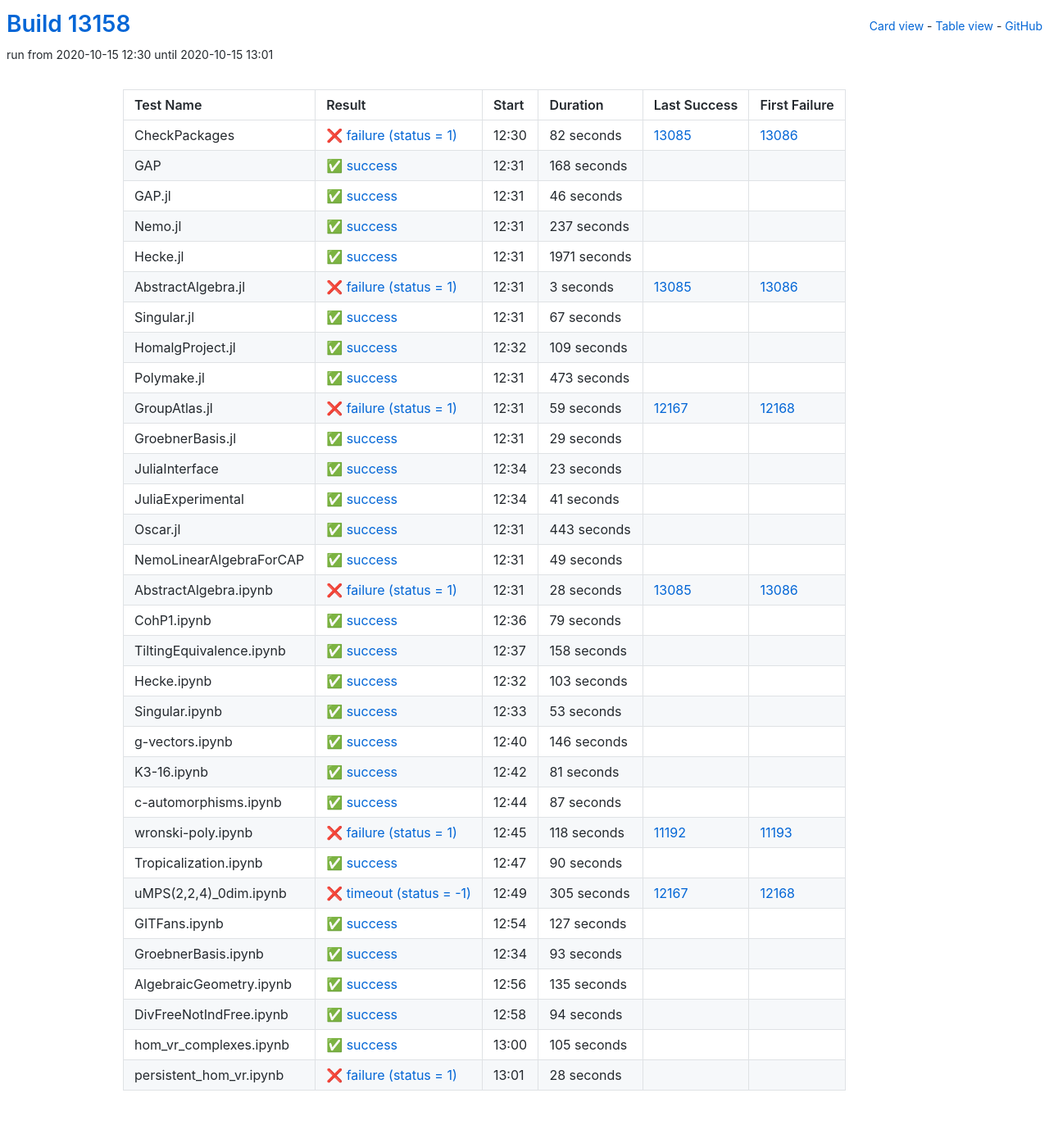
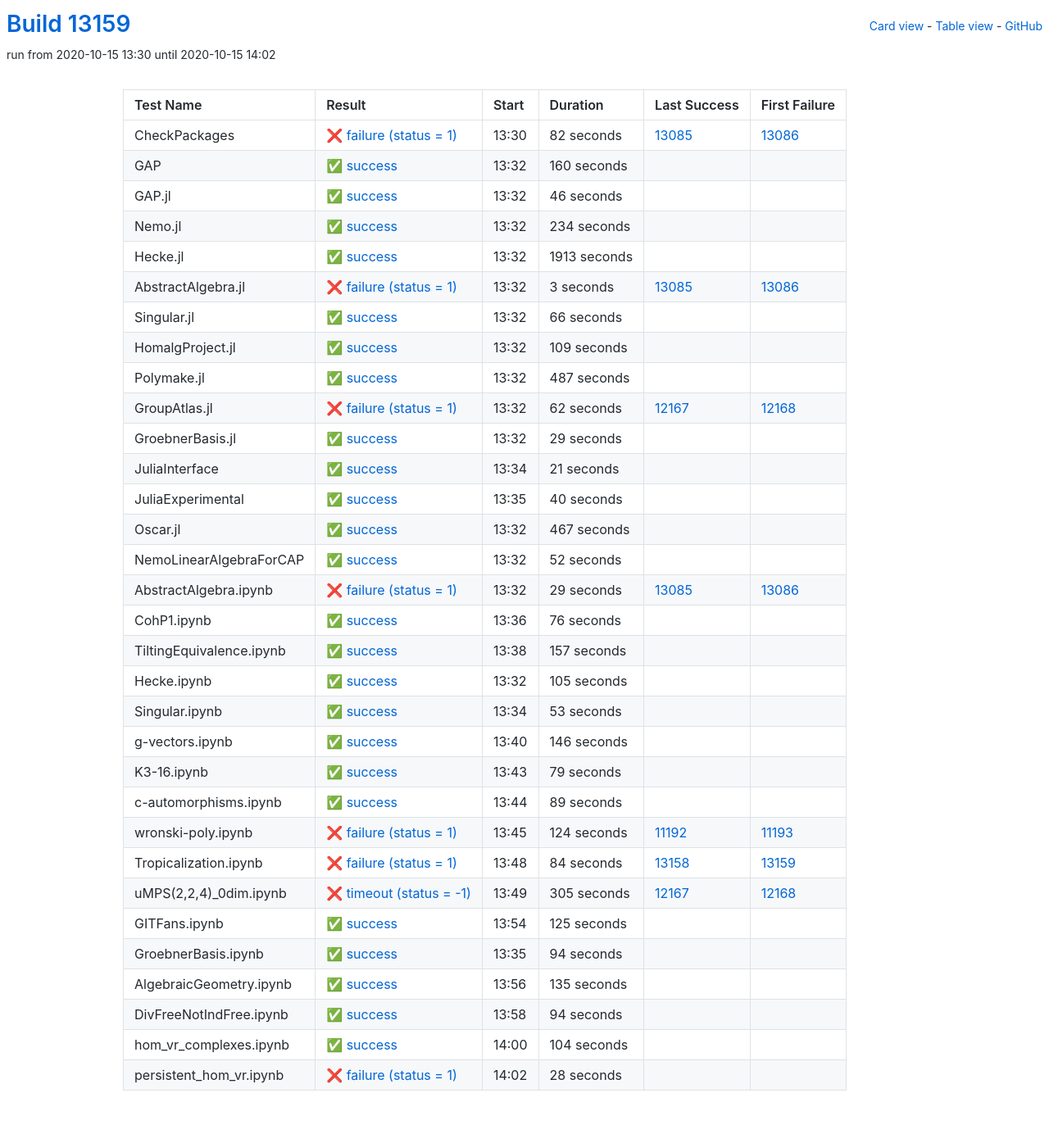
Before and after one commit to oscar-system/oscar-ci-status, a Jekyll site: the page built from table.html, in a window 1280 px wide. Shown: the whole page at 82% size. Built offline with Jekyll 4.4.1, drawn with Linux system fonts in a browser that asks for light colours.

Commit message:
Build #13159

```diff
--- a/_data/ci.yml
+++ b/_data/ci.yml
@@ -1,6 +1,6 @@
 ---
-build: 13158
-build_url: https://oscarci.mathematik.uni-kl.de/job/oscar/13158/
+build: 13159
+build_url: https://oscarci.mathematik.uni-kl.de/job/oscar/13159/
 job: oscar
 organization: oscar-system
 repo: oscar-ci-status
@@ -8,8 +8,8 @@ repourl: https://github.com/oscar-system/oscar-ci-status
 tests:
 - name: CheckPackages
   id: checkpackages
-  log: https://oscarci.mathematik.uni-kl.de/job/oscar/13158/artifact/logs/build-13158/CheckPackages.log
-  start: 2020-10-15 12:30
+  log: https://oscarci.mathematik.uni-kl.de/job/oscar/13159/artifact/logs/build-13159/CheckPackages.log
+  start: 2020-10-15 13:30
   success: false
   exitcode: 1
   status: failure
@@ -20,20 +20,20 @@ tests:
   first_failure_url: https://oscarci.mathematik.uni-kl.de/job/oscar/13086/
 - name: GAP
   id: gap
-  log: https://oscarci.mathematik.uni-kl.de/job/oscar/13158/artifact/logs/build-13158/GAP.log
-  start: 2020-10-15 12:31
+  log: https://oscarci.mathematik.uni-kl.de/job/oscar/13159/artifact/logs/build-13159/GAP.log
+  start: 2020-10-15 13:32
   success: true
   exitcode: 0
   status: success
-  duration: 168
+  duration: 160
   last_success: false
   last_success_url:
   first_failure: false
   first_failure_url:
 - name: GAP.jl
   id: gap-jl
-  log: https://oscarci.mathematik.uni-kl.de/job/oscar/13158/artifact/logs/build-13158/GAP.jl.log
-  start: 2020-10-15 12:31
+  log: https://oscarci.mathematik.uni-kl.de/job/oscar/13159/artifact/logs/build-13159/GAP.jl.log
+  start: 2020-10-15 13:32
   success: true
   exitcode: 0
   status: success
@@ -44,32 +44,32 @@ tests:
   first_failure_url:
 - name: Nemo.jl
   id: nemo-jl
-  log: https://oscarci.mathematik.uni-kl.de/job/oscar/13158/artifact/logs/build-13158/Nemo.jl.log
-  start: 2020-10-15 12:31
+  log: https://oscarci.mathematik.uni-kl.de/job/oscar/13159/artifact/logs/build-13159/Nemo.jl.log
+  start: 2020-10-15 13:32
   success: true
   exitcode: 0
   status: success
-  duration: 237
+  duration: 234
   last_success: false
   last_success_url:
   first_failure: false
   first_failure_url:
 - name: Hecke.jl
   id: hecke-jl
-  log: https://oscarci.mathematik.uni-kl.de/job/oscar/13158/artifact/logs/build-13158/Hecke.jl.log
-  start: 2020-10-15 12:31
+  log: https://oscarci.mathematik.uni-kl.de/job/oscar/13159/artifact/logs/build-13159/Hecke.jl.log
+  start: 2020-10-15 13:32
   success: true
   exitcode: 0
   status: success
-  duration: 1971
+  duration: 1913
   last_success: false
   last_success_url:
   first_failure: false
   first_failure_url:
 - name: AbstractAlgebra.jl
   id: abstractalgebra-jl
-  log: https://oscarci.mathematik.uni-kl.de/job/oscar/13158/artifact/logs/build-13158/AbstractAlgebra.jl.log
-  start: 2020-10-15 12:31
+  log: https://oscarci.mathematik.uni-kl.de/job/oscar/13159/artifact/logs/build-13159/AbstractAlgebra.jl.log
+  start: 2020-10-15 13:32
   success: false
   exitcode: 1
   status: failure
@@ -80,20 +80,20 @@ tests:
   first_failure_url: https://oscarci.mathematik.uni-kl.de/job/oscar/13086/
 - name: Singular.jl
   id: singular-jl
-  log: https://oscarci.mathematik.uni-kl.de/job/oscar/13158/artifact/logs/build-13158/Singular.jl.log
-  start: 2020-10-15 12:31
+  log: https://oscarci.mathematik.uni-kl.de/job/oscar/13159/artifact/logs/build-13159/Singular.jl.log
+  start: 2020-10-15 13:32
   success: true
   exitcode: 0
   status: success
-  duration: 67
+  duration: 66
   last_success: false
   last_success_url:
   first_failure: false
   first_failure_url:
 - name: HomalgProject.jl
   id: homalgproject-jl
-  log: https://oscarci.mathematik.uni-kl.de/job/oscar/13158/artifact/logs/build-13158/HomalgProject.jl.log
-  start: 2020-10-15 12:32
+  log: https://oscarci.mathematik.uni-kl.de/job/oscar/13159/artifact/logs/build-13159/HomalgProject.jl.log
+  start: 2020-10-15 13:32
   success: true
   exitcode: 0
   status: success
@@ -104,32 +104,32 @@ tests:
   first_failure_url:
 - name: Polymake.jl
   id: polymake-jl
-  log: https://oscarci.mathematik.uni-kl.de/job/oscar/13158/artifact/logs/build-13158/Polymake.jl.log
-  start: 2020-10-15 12:31
+  log: https://oscarci.mathematik.uni-kl.de/job/oscar/13159/artifact/logs/build-13159/Polymake.jl.log
+  start: 2020-10-15 13:32
   success: true
   exitcode: 0
   status: success
-  duration: 473
+  duration: 487
   last_success: false
   last_success_url:
   first_failure: false
   first_failure_url:
 - name: GroupAtlas.jl
   id: groupatlas-jl
-  log: https://oscarci.mathematik.uni-kl.de/job/oscar/13158/artifact/logs/build-13158/GroupAtlas.jl.log
-  start: 2020-10-15 12:31
+  log: https://oscarci.mathematik.uni-kl.de/job/oscar/13159/artifact/logs/build-13159/GroupAtlas.jl.log
+  start: 2020-10-15 13:32
   success: false
   exitcode: 1
   status: failure
-  duration: 59
+  duration: 62
   last_success: 12167
   last_success_url: https://oscarci.mathematik.uni-kl.de/job/oscar/12167/
   first_failure: 12168
   first_failure_url: https://oscarci.mathematik.uni-kl.de/job/oscar/12168/
 - name: GroebnerBasis.jl
   id: groebnerbasis-jl
-  log: https://oscarci.mathematik.uni-kl.de/job/oscar/13158/artifact/logs/build-13158/GroebnerBasis.jl.log
-  start: 2020-10-15 12:31
+  log: https://oscarci.mathematik.uni-kl.de/job/oscar/13159/artifact/logs/build-13159/GroebnerBasis.jl.log
+  start: 2020-10-15 13:32
   success: true
   exitcode: 0
   status: success
@@ -140,104 +140,104 @@ tests:
   first_failure_url:
 - name: JuliaInterface
   id: juliainterface
-  log: https://oscarci.mathematik.uni-kl.de/job/oscar/13158/artifact/logs/build-13158/JuliaInterface.log
-  start: 2020-10-15 12:34
+  log: https://oscarci.mathematik.uni-kl.de/job/oscar/13159/artifact/logs/build-13159/JuliaInterface.log
+  start: 2020-10-15 13:34
   success: true
   exitcode: 0
   status: success
-  duration: 23
+  duration: 21
   last_success: false
   last_success_url:
   first_failure: false
   first_failure_url:
 - name: JuliaExperimental
   id: juliaexperimental
-  log: https://oscarci.mathematik.uni-kl.de/job/oscar/13158/artifact/logs/build-13158/JuliaExperimental.log
-  start: 2020-10-15 12:34
+  log: https://oscarci.mathematik.uni-kl.de/job/oscar/13159/artifact/logs/build-13159/JuliaExperimental.log
+  start: 2020-10-15 13:35
   success: true
   exitcode: 0
   status: success
-  duration: 41
+  duration: 40
   last_success: false
   last_success_url:
   first_failure: false
   first_failure_url:
 - name: Oscar.jl
   id: oscar-jl
-  log: https://oscarci.mathematik.uni-kl.de/job/oscar/13158/artifact/logs/build-13158/Oscar.jl.log
-  start: 2020-10-15 12:31
+  log: https://oscarci.mathematik.uni-kl.de/job/oscar/13159/artifact/logs/build-13159/Oscar.jl.log
+  start: 2020-10-15 13:32
   success: true
   exitcode: 0
   status: success
-  duration: 443
+  duration: 467
   last_success: false
   last_success_url:
   first_failure: false
   first_failure_url:
 - name: NemoLinearAlgebraForCAP
   id: nemolinearalgebraforcap
-  log: https://oscarci.mathematik.uni-kl.de/job/oscar/13158/artifact/logs/build-13158/NemoLinearAlgebraForCAP.log
-  start: 2020-10-15 12:31
+  log: https://oscarci.mathematik.uni-kl.de/job/oscar/13159/artifact/logs/build-13159/NemoLinearAlgebraForCAP.log
+  start: 2020-10-15 13:32
   success: true
   exitcode: 0
   status: success
-  duration: 49
+  duration: 52
   last_success: false
   last_success_url:
   first_failure: false
   first_failure_url:
 - name: AbstractAlgebra.ipynb
   id: abstractalgebra-ipynb
-  log: https://oscarci.mathematik.uni-kl.de/job/oscar/13158/artifact/logs/build-13158/AbstractAlgebra.ipynb.log
-  start: 2020-10-15 12:31
+  log: https://oscarci.mathematik.uni-kl.de/job/oscar/13159/artifact/logs/build-13159/AbstractAlgebra.ipynb.log
+  start: 2020-10-15 13:32
   success: false
   exitcode: 1
   status: failure
-  duration: 28
+  duration: 29
   last_success: 13085
   last_success_url: https://oscarci.mathematik.uni-kl.de/job/oscar/13085/
   first_failure: 13086
   first_failure_url: https://oscarci.mathematik.uni-kl.de/job/oscar/13086/
 - name: CohP1.ipynb
   id: cohp1-ipynb
-  log: https://oscarci.mathematik.uni-kl.de/job/oscar/13158/artifact/logs/build-13158/CohP1.ipynb.log
-  start: 2020-10-15 12:36
+  log: https://oscarci.mathematik.uni-kl.de/job/oscar/13159/artifact/logs/build-13159/CohP1.ipynb.log
+  start: 2020-10-15 13:36
   success: true
   exitcode: 0
   status: success
-  duration: 79
+  duration: 76
   last_success: false
   last_success_url:
   first_failure: false
   first_failure_url:
 - name: TiltingEquivalence.ipynb
   id: tiltingequivalence-ipynb
-  log: https://oscarci.mathematik.uni-kl.de/job/oscar/13158/artifact/logs/build-13158/TiltingEquivalence.ipynb.log
-  start: 2020-10-15 12:37
+  log: https://oscarci.mathematik.uni-kl.de/job/oscar/13159/artifact/logs/build-13159/TiltingEquivalence.ipynb.log
+  start: 2020-10-15 13:38
   success: true
   exitcode: 0
   status: success
-  duration: 158
+  duration: 157
   last_success: false
   last_success_url:
   first_failure: false
   first_failure_url:
 - name: Hecke.ipynb
   id: hecke-ipynb
-  log: https://oscarci.mathematik.uni-kl.de/job/oscar/13158/artifact/logs/build-13158/Hecke.ipynb.log
-  start: 2020-10-15 12:32
+  log: https://oscarci.mathematik.uni-kl.de/job/oscar/13159/artifact/logs/build-13159/Hecke.ipynb.log
+  start: 2020-10-15 13:32
   success: true
   exitcode: 0
   status: success
-  duration: 103
+  duration: 105
   last_success: false
   last_success_url:
   first_failure: false
   first_failure_url:
 - name: Singular.ipynb
   id: singular-ipynb
-  log: https://oscarci.mathematik.uni-kl.de/job/oscar/13158/artifact/logs/build-13158/Singular.ipynb.log
-  start: 2020-10-15 12:33
+  log: https://oscarci.mathematik.uni-kl.de/job/oscar/13159/artifact/logs/build-13159/Singular.ipynb.log
+  start: 2020-10-15 13:34
   success: true
   exitcode: 0
   status: success
@@ -248,8 +248,8 @@ tests:
   first_failure_url:
 - name: g-vectors.ipynb
   id: g-vectors-ipynb
-  log: https://oscarci.mathematik.uni-kl.de/job/oscar/13158/artifact/logs/build-13158/g-vectors.ipynb.log
-  start: 2020-10-15 12:40
+  log: https://oscarci.mathematik.uni-kl.de/job/oscar/13159/artifact/logs/build-13159/g-vectors.ipynb.log
+  start: 2020-10-15 13:40
   success: true
   exitcode: 0
   status: success
@@ -260,56 +260,56 @@ tests:
   first_failure_url:
 - name: K3-16.ipynb
   id: k3-16-ipynb
-  log: https://oscarci.mathematik.uni-kl.de/job/oscar/13158/artifact/logs/build-13158/K3-16.ipynb.log
-  start: 2020-10-15 12:42
+  log: https://oscarci.mathematik.uni-kl.de/job/oscar/13159/artifact/logs/build-13159/K3-16.ipynb.log
+  start: 2020-10-15 13:43
   success: true
   exitcode: 0
   status: success
-  duration: 81
+  duration: 79
   last_success: false
   last_success_url:
   first_failure: false
   first_failure_url:
 - name: c-automorphisms.ipynb
   id: c-automorphisms-ipynb
-  log: https://oscarci.mathematik.uni-kl.de/job/oscar/13158/artifact/logs/build-13158/c-automorphisms.ipynb.log
-  start: 2020-10-15 12:44
+  log: https://oscarci.mathematik.uni-kl.de/job/oscar/13159/artifact/logs/build-13159/c-automorphisms.ipynb.log
+  start: 2020-10-15 13:44
   success: true
   exitcode: 0
   status: success
-  duration: 87
+  duration: 89
   last_success: false
   last_success_url:
   first_failure: false
   first_failure_url:
 - name: wronski-poly.ipynb
   id: wronski-poly-ipynb
-  log: https://oscarci.mathematik.uni-kl.de/job/oscar/13158/artifact/logs/build-13158/wronski-poly.ipynb.log
-  start: 2020-10-15 12:45
+  log: https://oscarci.mathematik.uni-kl.de/job/oscar/13159/artifact/logs/build-13159/wronski-poly.ipynb.log
+  start: 2020-10-15 13:45
   success: false
   exitcode: 1
   status: failure
-  duration: 118
+  duration: 124
   last_success: 11192
   last_success_url: https://oscarci.mathematik.uni-kl.de/job/oscar/11192/
   first_failure: 11193
   first_failure_url: https://oscarci.mathematik.uni-kl.de/job/oscar/11193/
 - name: Tropicalization.ipynb
   id: tropicalization-ipynb
-  log: https://oscarci.mathematik.uni-kl.de/job/oscar/13158/artifact/logs/build-13158/Tropicalization.ipynb.log
-  start: 2020-10-15 12:47
-  success: true
-  exitcode: 0
-  status: success
-  duration: 90
-  last_success: false
-  last_success_url:
-  first_failure: false
-  first_failure_url:
+  log: https://oscarci.mathematik.uni-kl.de/job/oscar/13159/artifact/logs/build-13159/Tropicalization.ipynb.log
+  start: 2020-10-15 13:48
+  success: false
+  exitcode: 1
+  status: failure
+  duration: 84
+  last_success: 13158
+  last_success_url: https://oscarci.mathematik.uni-kl.de/job/oscar/13158/
+  first_failure: 13159
+  first_failure_url: https://oscarci.mathematik.uni-kl.de/job/oscar/13159/
 - name: uMPS(2,2,4)_0dim.ipynb
   id: umps-2-2-4-0dim-ipynb
-  log: https://oscarci.mathematik.uni-kl.de/job/oscar/13158/artifact/logs/build-13158/uMPS-2-2-4-_0dim.ipynb.log
-  start: 2020-10-15 12:49
+  log: https://oscarci.mathematik.uni-kl.de/job/oscar/13159/artifact/logs/build-13159/uMPS-2-2-4-_0dim.ipynb.log
+  start: 2020-10-15 13:49
   success: false
   exitcode: -1
   status: timeout
@@ -320,32 +320,32 @@ tests:
   first_failure_url: https://oscarci.mathematik.uni-kl.de/job/oscar/12168/
 - name: GITFans.ipynb
   id: gitfans-ipynb
-  log: https://oscarci.mathematik.uni-kl.de/job/oscar/13158/artifact/logs/build-13158/GITFans.ipynb.log
-  start: 2020-10-15 12:54
+  log: https://oscarci.mathematik.uni-kl.de/job/oscar/13159/artifact/logs/build-13159/GITFans.ipynb.log
+  start: 2020-10-15 13:54
   success: true
   exitcode: 0
   status: success
-  duration: 127
+  duration: 125
   last_success: false
   last_success_url:
   first_failure: false
   first_failure_url:
 - name: GroebnerBasis.ipynb
   id: groebnerbasis-ipynb
-  log: https://oscarci.mathematik.uni-kl.de/job/oscar/13158/artifact/logs/build-13158/GroebnerBasis.ipynb.log
-  start: 2020-10-15 12:34
+  log: https://oscarci.mathematik.uni-kl.de/job/oscar/13159/artifact/logs/build-13159/GroebnerBasis.ipynb.log
+  start: 2020-10-15 13:35
   success: true
   exitcode: 0
   status: success
-  duration: 93
+  duration: 94
   last_success: false
   last_success_url:
   first_failure: false
   first_failure_url:
 - name: AlgebraicGeometry.ipynb
   id: algebraicgeometry-ipynb
-  log: https://oscarci.mathematik.uni-kl.de/job/oscar/13158/artifact/logs/build-13158/AlgebraicGeometry.ipynb.log
-  start: 2020-10-15 12:56
+  log: https://oscarci.mathematik.uni-kl.de/job/oscar/13159/artifact/logs/build-13159/AlgebraicGeometry.ipynb.log
+  start: 2020-10-15 13:56
   success: true
   exitcode: 0
   status: success
@@ -356,8 +356,8 @@ tests:
   first_failure_url:
 - name: DivFreeNotIndFree.ipynb
   id: divfreenotindfree-ipynb
-  log: https://oscarci.mathematik.uni-kl.de/job/oscar/13158/artifact/logs/build-13158/DivFreeNotIndFree.ipynb.log
-  start: 2020-10-15 12:58
+  log: https://oscarci.mathematik.uni-kl.de/job/oscar/13159/artifact/logs/build-13159/DivFreeNotIndFree.ipynb.log
+  start: 2020-10-15 13:58
   success: true
   exitcode: 0
   status: success
@@ -368,20 +368,20 @@ tests:
   first_failure_url:
 - name: hom_vr_complexes.ipynb
   id: hom-vr-complexes-ipynb
-  log: https://oscarci.mathematik.uni-kl.de/job/oscar/13158/artifact/logs/build-13158/hom_vr_complexes.ipynb.log
-  start: 2020-10-15 13:00
+  log: https://oscarci.mathematik.uni-kl.de/job/oscar/13159/artifact/logs/build-13159/hom_vr_complexes.ipynb.log
+  start: 2020-10-15 14:00
   success: true
   exitcode: 0
   status: success
-  duration: 105
+  duration: 104
   last_success: false
   last_success_url:
   first_failure: false
   first_failure_url:
 - name: persistent_hom_vr.ipynb
   id: persistent-hom-vr-ipynb
-  log: https://oscarci.mathematik.uni-kl.de/job/oscar/13158/artifact/logs/build-13158/persistent_hom_vr.ipynb.log
-  start: 2020-10-15 13:01
+  log: https://oscarci.mathematik.uni-kl.de/job/oscar/13159/artifact/logs/build-13159/persistent_hom_vr.ipynb.log
+  start: 2020-10-15 14:02
   success: false
   exitcode: 1
   status: failure
```
Also changed, not shown: README.md.
